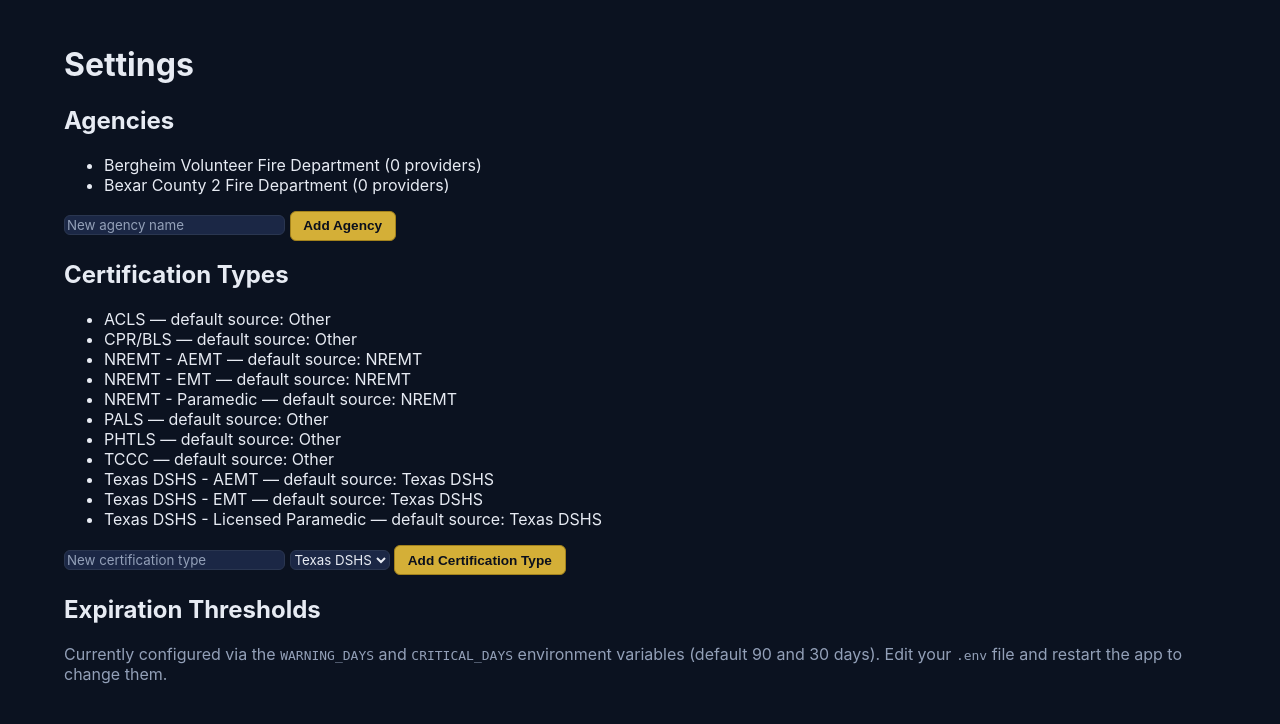
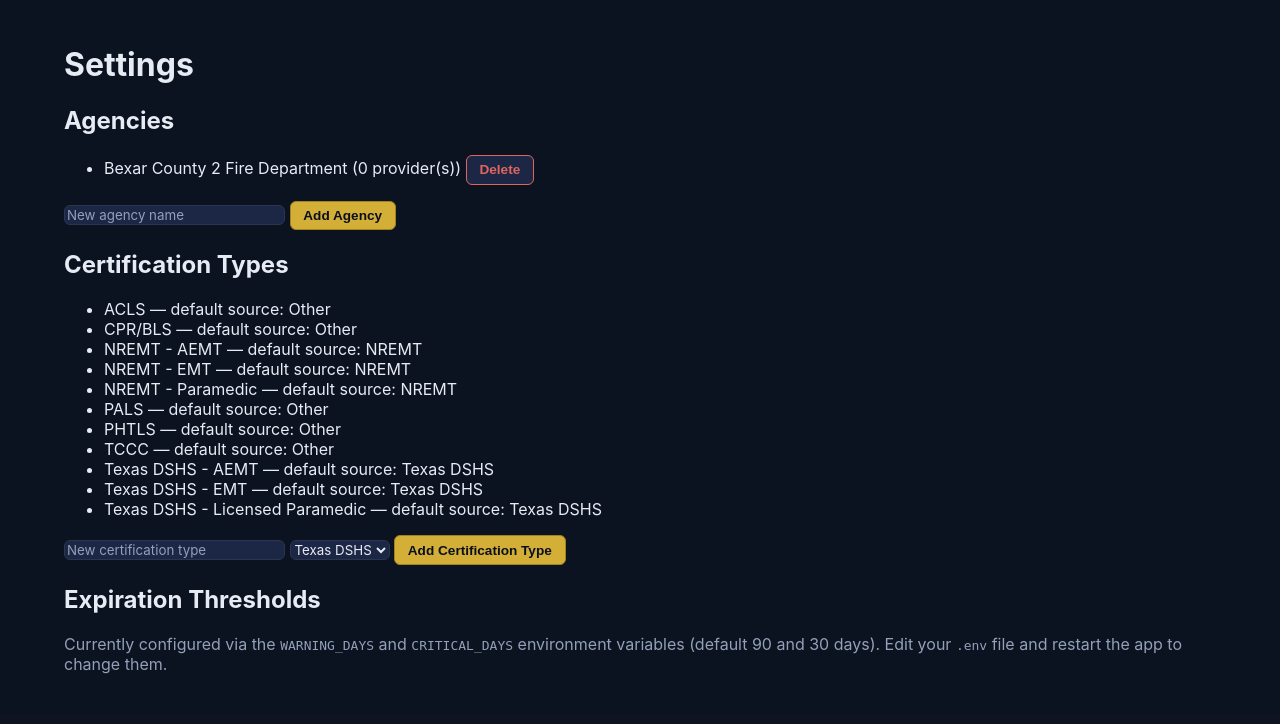
Before and after one commit to chrisperez-afk/Licensure, a Flask app: page /settings in a window 1280 px wide. Shown: the part 93-817 px from the top of the page. After the commit the page ends 767 px from the top, so only its background shows below. Run offline with Flask 3, Linux system fonts and the light colour scheme; the visitor is signed in with stand-in values (Sample User, id 1); data comes from the database, SQL or seed files in the repository; data that the repository does not hold is empty.

Commit message:
Remove Bergheim, add ability to delete an agency
Bergheim Volunteer Fire Department was seeded as a default agency
alongside Bexar County 2; drop it from DEFAULT_AGENCIES and the README so
fresh installs no longer create it.

There was no way to remove an agency once created, which matters for an
already-deployed database that has it (like the live site) - adding a
Delete button per agency in Settings, cascading to that agency's
providers and their certifications, with a confirmation that names
exactly how much it's about to remove. Tested against a simulated
existing Bergheim agency with a provider and certification attached to
confirm the cascade leaves nothing orphaned.

Co-Authored-By: Claude Sonnet 5 <noreply@anthropic.com>
Claude-Session: https://claude.ai/code/session_01AHM8gDGFy8pTkjG7q5YptH

```diff
--- a/app/cli.py
+++ b/app/cli.py
@@ -21,7 +21,6 @@ DEFAULT_CERT_TYPES = [
 
 DEFAULT_AGENCIES = [
     "Bexar County 2 Fire Department",
-    "Bergheim Volunteer Fire Department",
 ]
 
 
--- a/app/routes.py
+++ b/app/routes.py
@@ -353,3 +353,15 @@ def settings():
         cert_types=cert_types,
         sources=VERIFICATION_SOURCES,
     )
+
+
+@main_bp.route("/settings/agencies/<int:agency_id>/delete", methods=["POST"])
+@login_required
+def agency_delete(agency_id):
+    agency = db.get_or_404(Agency, agency_id)
+    name = agency.name
+    provider_count = len(agency.providers)
+    db.session.delete(agency)
+    db.session.commit()
+    flash(f"Removed agency '{name}' and its {provider_count} provider(s).", "success")
+    return redirect(url_for("main.settings"))
--- a/app/templates/settings.html
+++ b/app/templates/settings.html
@@ -6,7 +6,15 @@
 
 <h2>Agencies</h2>
 <ul>
-  {% for a in agencies %}<li>{{ a.name }} ({{ a.providers|length }} providers)</li>{% endfor %}
+  {% for a in agencies %}
+  <li>
+    {{ a.name }} ({{ a.providers|length }} provider(s))
+    <form method="post" action="{{ url_for('main.agency_delete', agency_id=a.id) }}" class="inline-form"
+          onsubmit="return confirm('Delete {{ a.name }}{% if a.providers %} and all {{ a.providers|length }} of its provider(s) and their certifications{% endif %}? This cannot be undone.');">
+      <button type="submit" class="button-danger">Delete</button>
+    </form>
+  </li>
+  {% endfor %}
 </ul>
 <form method="post" class="inline-form">
   <input type="hidden" name="form_type" value="agency">
```
Also changed, not shown: README.md.
